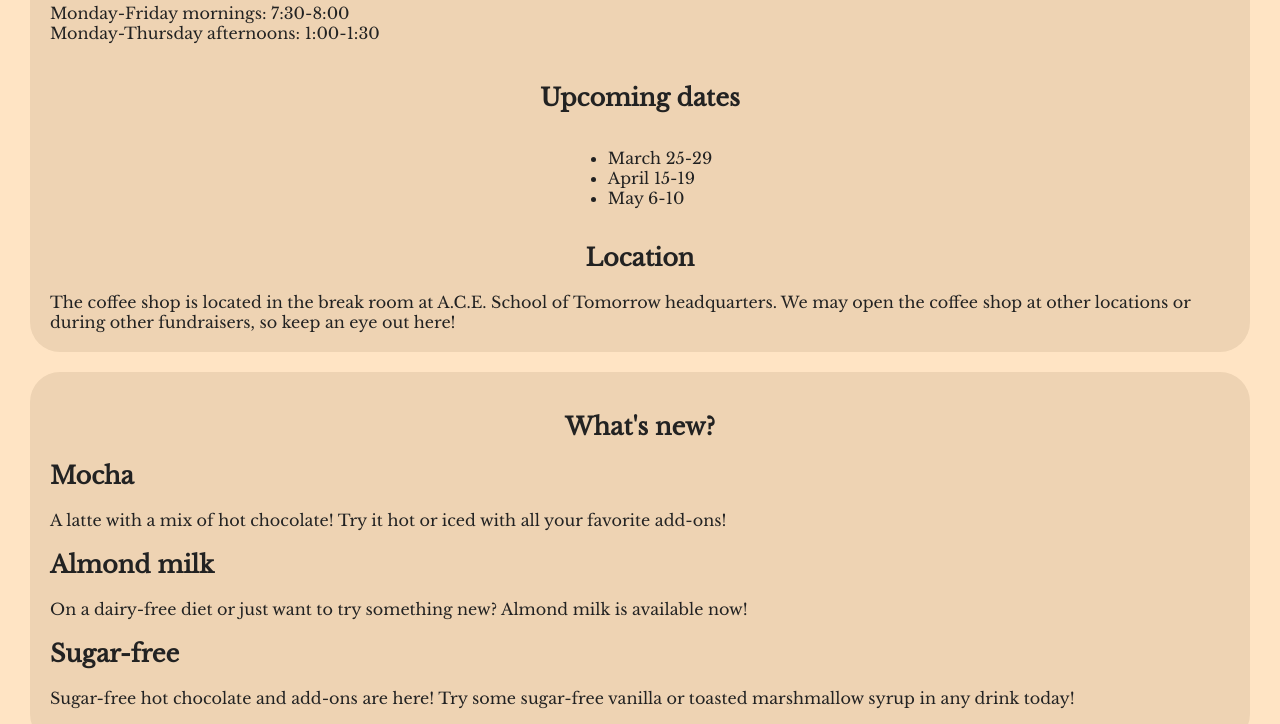
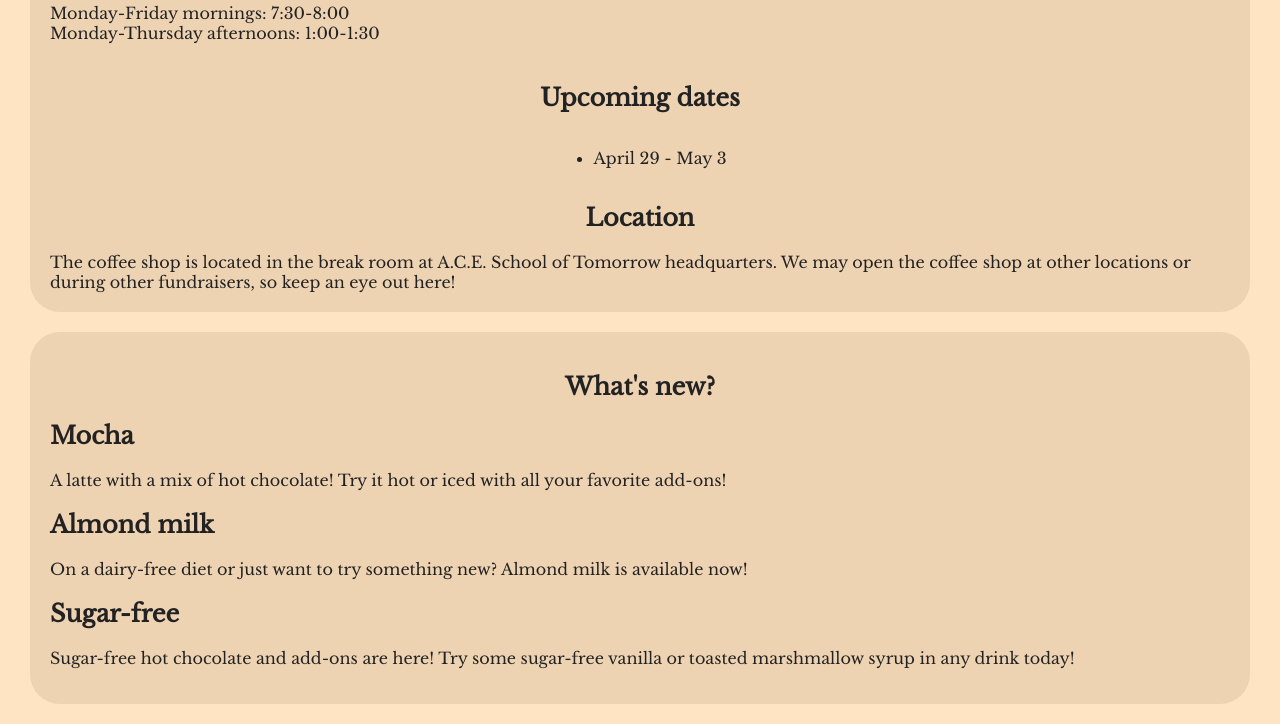
Before and after one commit to DavidJentes/websitedesign2024, a plain HTML site: page src/index.html in a window 1280 px wide. Shown: the part 981-1705 px from the top of the page. Drawn offline with nearby package versions, Linux system fonts and the light colour scheme; a web font is replaced by a local one.

Commit message:
Update dates on homepage

```diff
--- a/src/index.html
+++ b/src/index.html
@@ -34,9 +34,7 @@
             <h2 class="title">Upcoming dates</h2>
             <div class="ul-wrapper">
                 <ul>
-                    <li>March 25-29</li>
-                    <li>April 15-19</li>
-                    <li>May 6-10</li>
+                    <li>April 29 - May 3</li>
                 </ul>
             </div>
             <h2 class="title">Location</h2>
```
